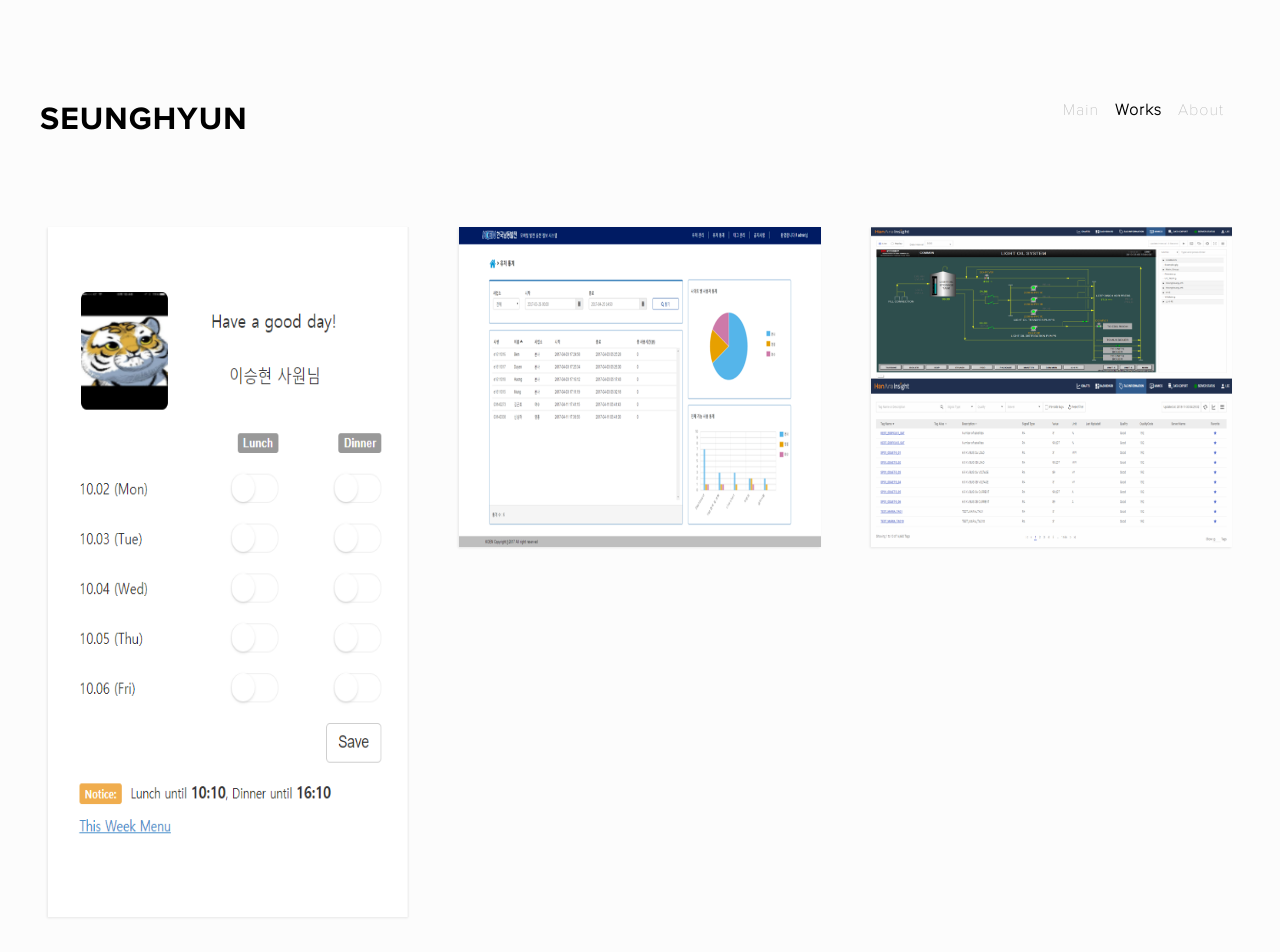
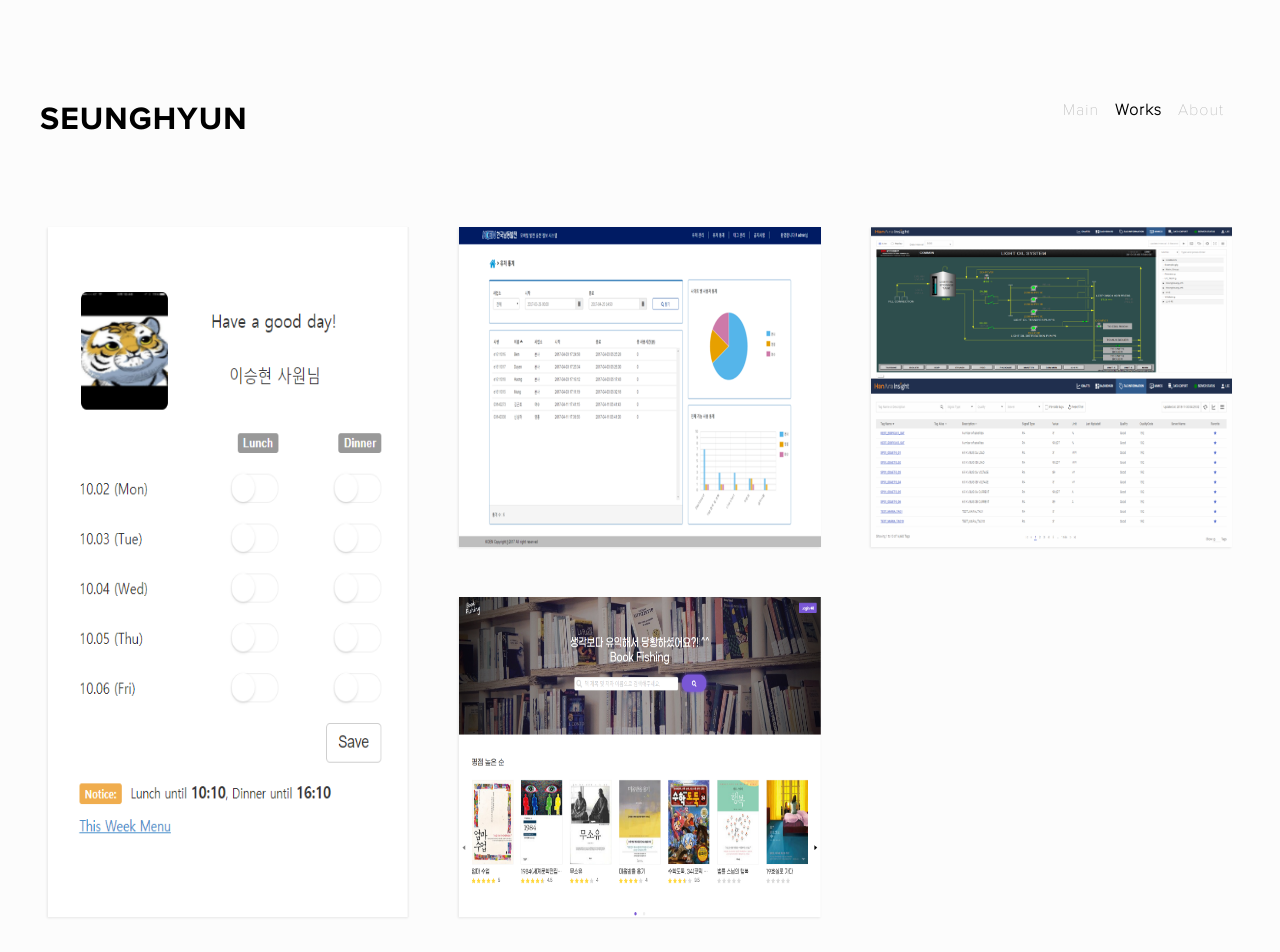
Before and after one commit to LeeSeungHyun/Portfolio, a React (Create React App) app: page / in a window 1280 px wide. Shown: the top 952 px of the page. Built offline with nearby package versions, Linux system fonts and the light colour scheme; a web font is replaced by a local one.

Commit message:
4번째 포폴 추가

```diff
--- a/public/index.html
+++ b/public/index.html
@@ -2,7 +2,6 @@
 <html lang="en">
   <head>
     <meta charset="utf-8" />
-    <link rel="shortcut icon" href="%PUBLIC_URL%/favicon.ico" />
     <link rel="stylesheet" href="https://cdnjs.cloudflare.com/ajax/libs/font-awesome/4.7.0/css/font-awesome.min.css">
     <meta
       name="viewport"
--- a/src/assets/img/index.js
+++ b/src/assets/img/index.js
@@ -2,3 +2,4 @@ export { default as Koen } from './mobile-full.png';
 export { default as Mealcheck } from './mealcheck-full.png';
 export { default as Memopad } from './memopad-full.png';
 export { default as Plant } from './plant-full.png';
+export { default as BookFishing } from './book-fishing-full.png';
--- a/src/components/Header/Header.js
+++ b/src/components/Header/Header.js
@@ -1,8 +1,6 @@
 import React, { Component } from 'react';
-import { Link, NavLink } from 'react-router-dom';
-import { CSSTransitionGroup } from 'react-transition-group'
+import { NavLink } from 'react-router-dom';
 import styled from 'styled-components';
-import { brotliDecompress } from 'zlib';
 
 const PortfolioMenu= styled.div`
     font-weight: 500;
@@ -110,13 +108,13 @@ const PortfolioMenu= styled.div`
 
             right:  ${props => {
                 if(props.displayMenu) {
-                    return 0;
+                    return '0';
                 }
             }}
 
             top:  ${props => {
                 if(props.displayMenu) {
-                    return 0;
+                    return '18px';
                 }
             }}
 
--- a/src/components/Works/Works.js
+++ b/src/components/Works/Works.js
@@ -2,7 +2,7 @@ import React, { Component, Fragment } from 'react';
 import styled from 'styled-components';
 import { CSSTransitionGroup } from 'react-transition-group';
 import { Link, NavLink } from 'react-router-dom';
-import { Koen, Mealcheck, Plant}  from '../../assets/img';
+import { Koen, Mealcheck, Plant, BookFishing }  from '../../assets/img';
 
 const Main = styled.div`
     @media screen and (max-width: 767px){
@@ -180,6 +180,12 @@ class Works extends Component {
                                         <div>HanAra Insight</div>
                                     </NavLink>
                                 </Item>
+                                <Item>
+                                    <NavLink to='/Detail/4' style={navLinkStyle}>
+                                        <img src={BookFishing} alt="profile" width="100%" height="100%" />
+                                        <div>Book Fishing</div>
+                                    </NavLink>
+                                </Item>
                             </Grid>
                         </Container>
                     </Main>
```
Also changed, not shown: src/assets/img/book-fishing-full.png (added).
